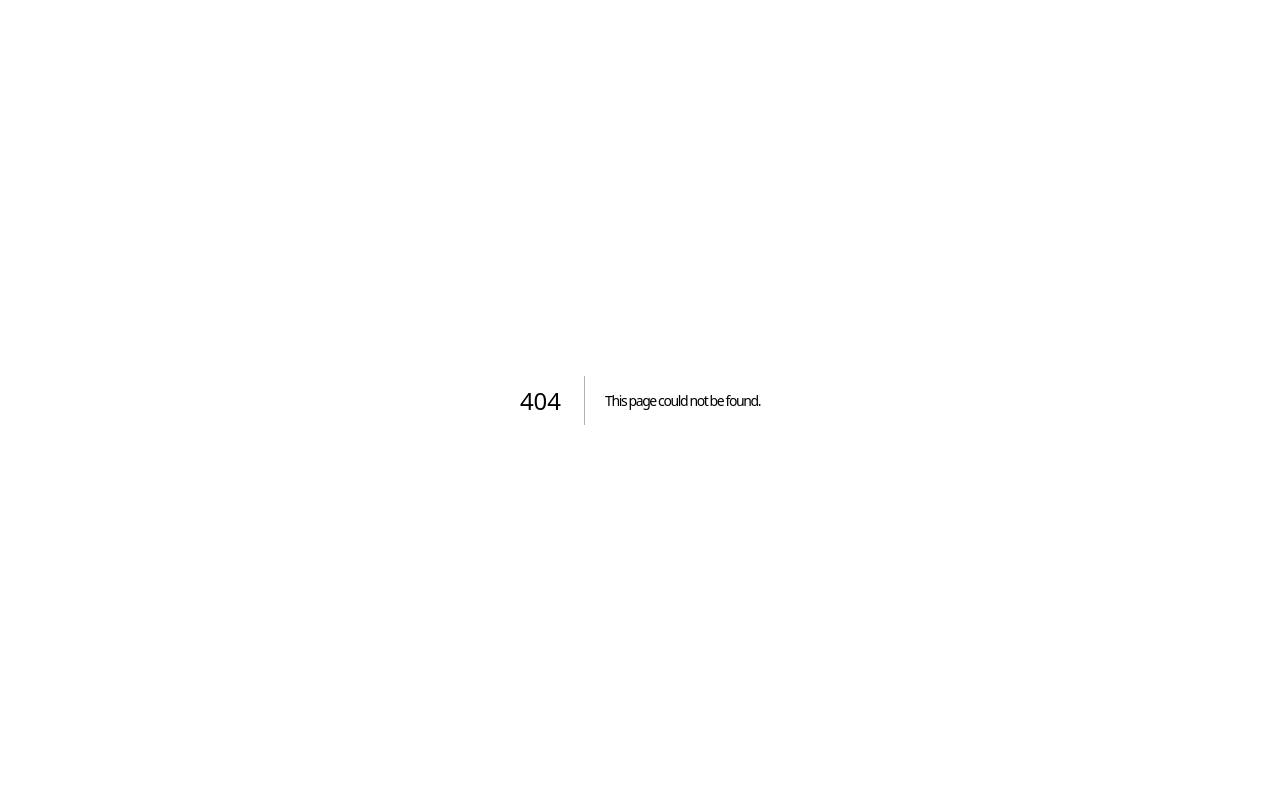
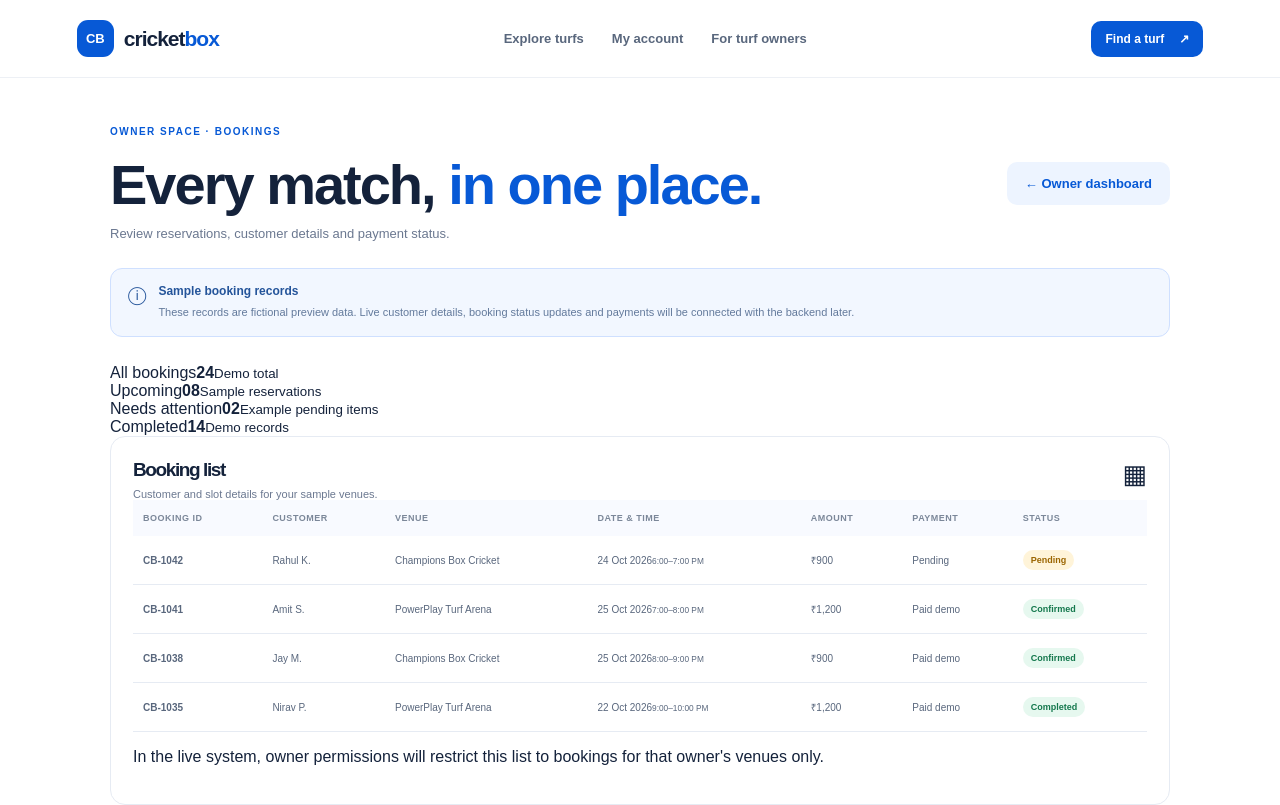
Before and after one commit to tusharjotva44/cricket-box-booking, a Next.js app: page /owner/bookings in a window 1280 px wide. Before the commit this address had no page. Shown: the top 805 px of the page. Built offline with nearby package versions, Linux system fonts and the light colour scheme.

Commit message:
Add owner booking management preview

```diff
--- /dev/null
+++ b/app/owner/bookings/page.tsx
@@ -0,0 +1,20 @@
+import Link from "next/link";
+import SiteHeader from "@/components/site-header";
+
+const bookings = [
+  { id: "CB-1042", customer: "Rahul K.", venue: "Champions Box Cricket", date: "24 Oct 2026", time: "6:00–7:00 PM", amount: "₹900", payment: "Pending", status: "Pending" },
+  { id: "CB-1041", customer: "Amit S.", venue: "PowerPlay Turf Arena", date: "25 Oct 2026", time: "7:00–8:00 PM", amount: "₹1,200", payment: "Paid demo", status: "Confirmed" },
+  { id: "CB-1038", customer: "Jay M.", venue: "Champions Box Cricket", date: "25 Oct 2026", time: "8:00–9:00 PM", amount: "₹900", payment: "Paid demo", status: "Confirmed" },
+  { id: "CB-1035", customer: "Nirav P.", venue: "PowerPlay Turf Arena", date: "22 Oct 2026", time: "9:00–10:00 PM", amount: "₹1,200", payment: "Paid demo", status: "Completed" },
+];
+
+export default function OwnerBookingsPage() {
+  return (
+    <main className="app-shell"><SiteHeader /><section className="dashboard-wrap">
+      <div className="dashboard-welcome"><div><div className="eyebrow">OWNER SPACE · BOOKINGS</div><h1>Every match, <span>in one place.</span></h1><p>Review reservations, customer details and payment status.</p></div><Link className="button button-secondary" href="/owner">← Owner dashboard</Link></div>
+      <div className="demo-banner"><span>ⓘ</span><div><strong>Sample booking records</strong><p>These records are fictional preview data. Live customer details, booking status updates and payments will be connected with the backend later.</p></div></div>
+      <div className="booking-summary-grid"><article><span>All bookings</span><strong>24</strong><small>Demo total</small></article><article><span>Upcoming</span><strong>08</strong><small>Sample reservations</small></article><article><span>Needs attention</span><strong>02</strong><small>Example pending items</small></article><article><span>Completed</span><strong>14</strong><small>Demo records</small></article></div>
+      <section className="panel owner-bookings-panel"><div className="panel-heading"><div><h2>Booking list</h2><p>Customer and slot details for your sample venues.</p></div><span className="panel-icon">▦</span></div><div className="table-scroll"><table className="admin-table owner-booking-table"><thead><tr><th>Booking ID</th><th>Customer</th><th>Venue</th><th>Date & time</th><th>Amount</th><th>Payment</th><th>Status</th></tr></thead><tbody>{bookings.map((booking) => <tr key={booking.id}><td><strong>{booking.id}</strong></td><td>{booking.customer}</td><td>{booking.venue}</td><td>{booking.date}<small className="table-subtext">{booking.time}</small></td><td>{booking.amount}</td><td>{booking.payment}</td><td><span className={booking.status === "Pending" ? "status-pill status-pending" : "status-pill status-active"}>{booking.status}</span></td></tr>)}</tbody></table></div><p className="booking-table-note">In the live system, owner permissions will restrict this list to bookings for that owner's venues only.</p></section>
+    </section><footer><Link className="brand" href="/"><span className="brand-mark">CB</span><span>cricket<span className="brand-blue">box</span></span></Link><span>CricketBox · Booking preview</span></footer></main>
+  );
+}
```
